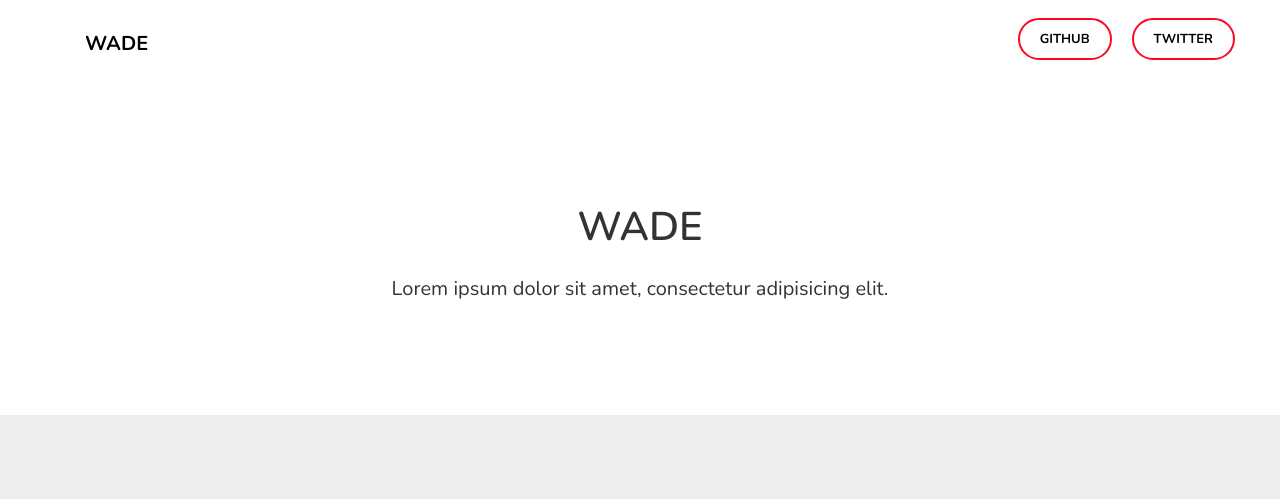
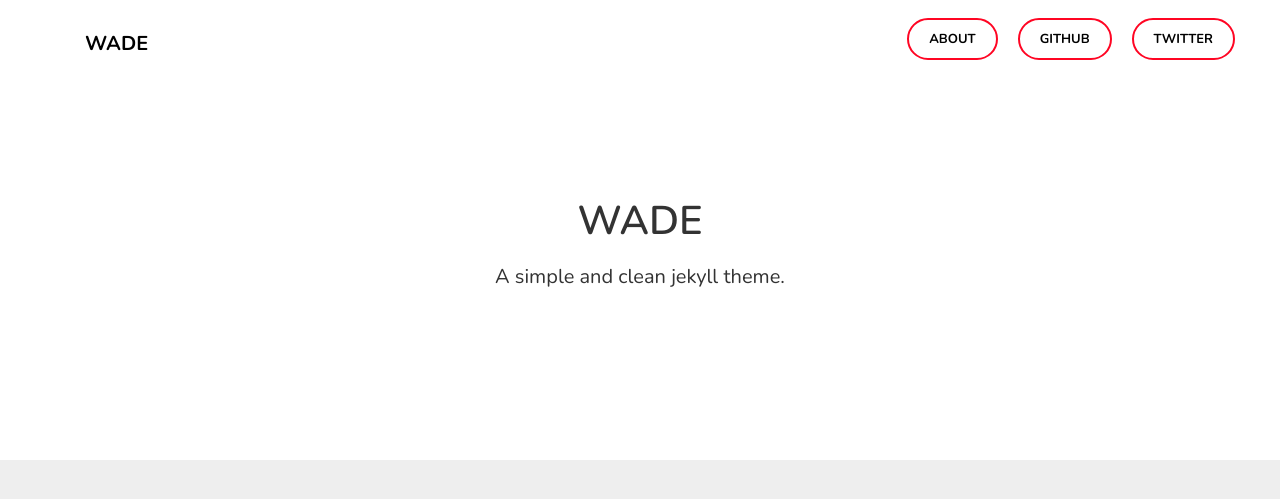
Before and after one commit to kevyder/wead, a Jekyll site: the page built from index.md, in a window 1280 px wide. Shown: the top 499 px of the page. Built offline with Jekyll 4.4.1, drawn with Linux system fonts in a browser that asks for light colours; nearby versions of some CDN libraries.

Commit message:
Header title space

```diff
--- a/_includes/header.html
+++ b/_includes/header.html
@@ -2,14 +2,15 @@
   <nav class="nav">
     <ul>
       <li class="brand"><a href="/">WADE</a></li>
-      <li class="social"><a href="#">Twitter</a></li>
-      <li class="social"><a href="#">Github</a></li>
+      <li class="info"><a href="#">Twitter</a></li>
+      <li class="info"><a href="#">Github</a></li>
+      <li class="info"><a href="#">About</a></li>
     </ul>
   </nav>
   <div class="container">
     <div class="title-container">
       <h1 class="title">WADE</h1>
-      <p class="subtitle">Lorem ipsum dolor sit amet, consectetur adipisicing elit.</p>
+      <p class="subtitle">A simple and clean jekyll theme.</p>
     </div>
   </div>
 </header>
--- a/_sass/_header.sass
+++ b/_sass/_header.sass
@@ -17,7 +17,7 @@
         color: #000
         text-decoration: none
 
-    ul li.social
+    ul li.info
       float: right
       font-size: 1.3rem
       font-weight: 700
@@ -34,13 +34,13 @@
 
   .title-container
     width: 70%
-    margin: 10% 15%
+    margin: 10% 15% 15% 15%
     text-align: center
     font-family: 'Nunito', sans-serif
     .title
       font-size: 4rem
       font-weight: 600
-      line-height: 120%
+      line-height: 90%
     .subtitle
       font-weight: 400
       font-size: 2rem
```
Also changed, not shown: _posts/2017-01-11-welcome-to-jekyll.markdown (added, +25 -0 lines).
